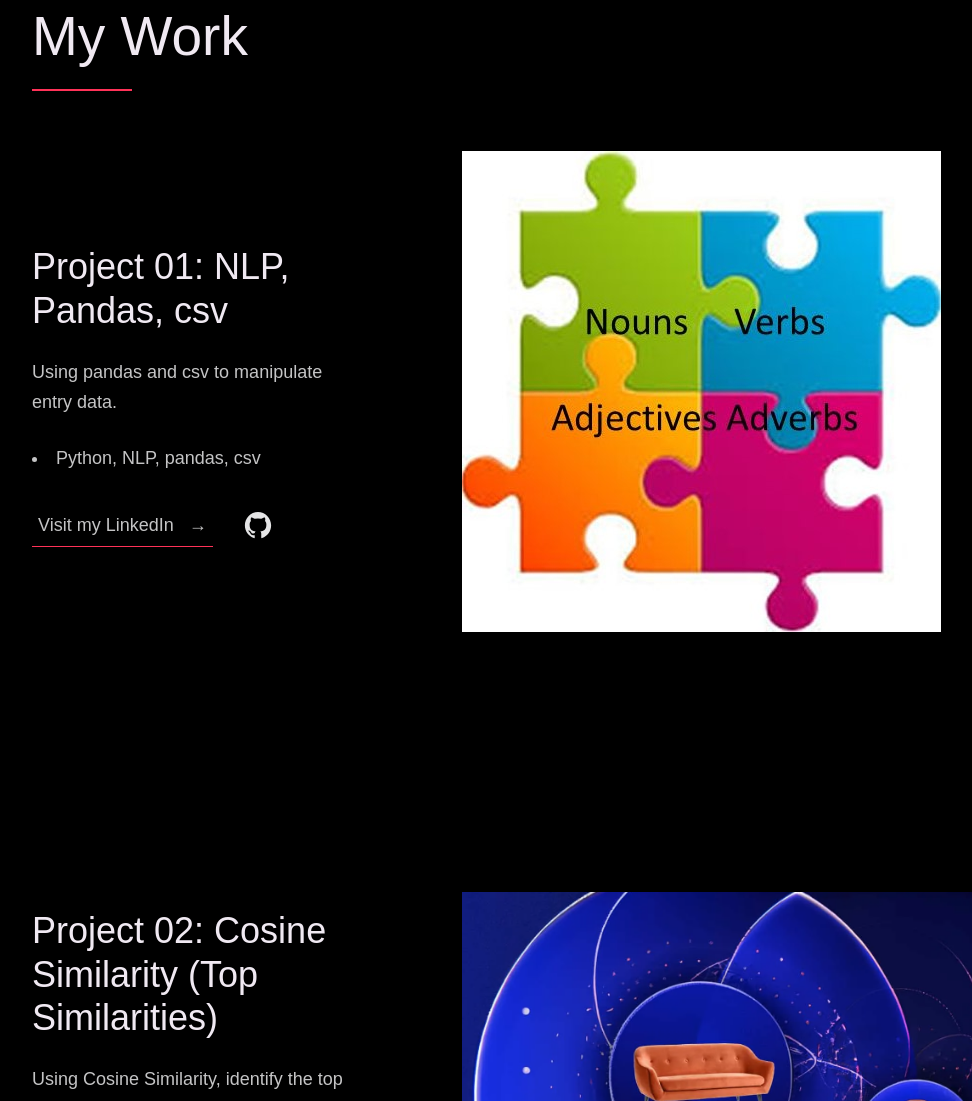
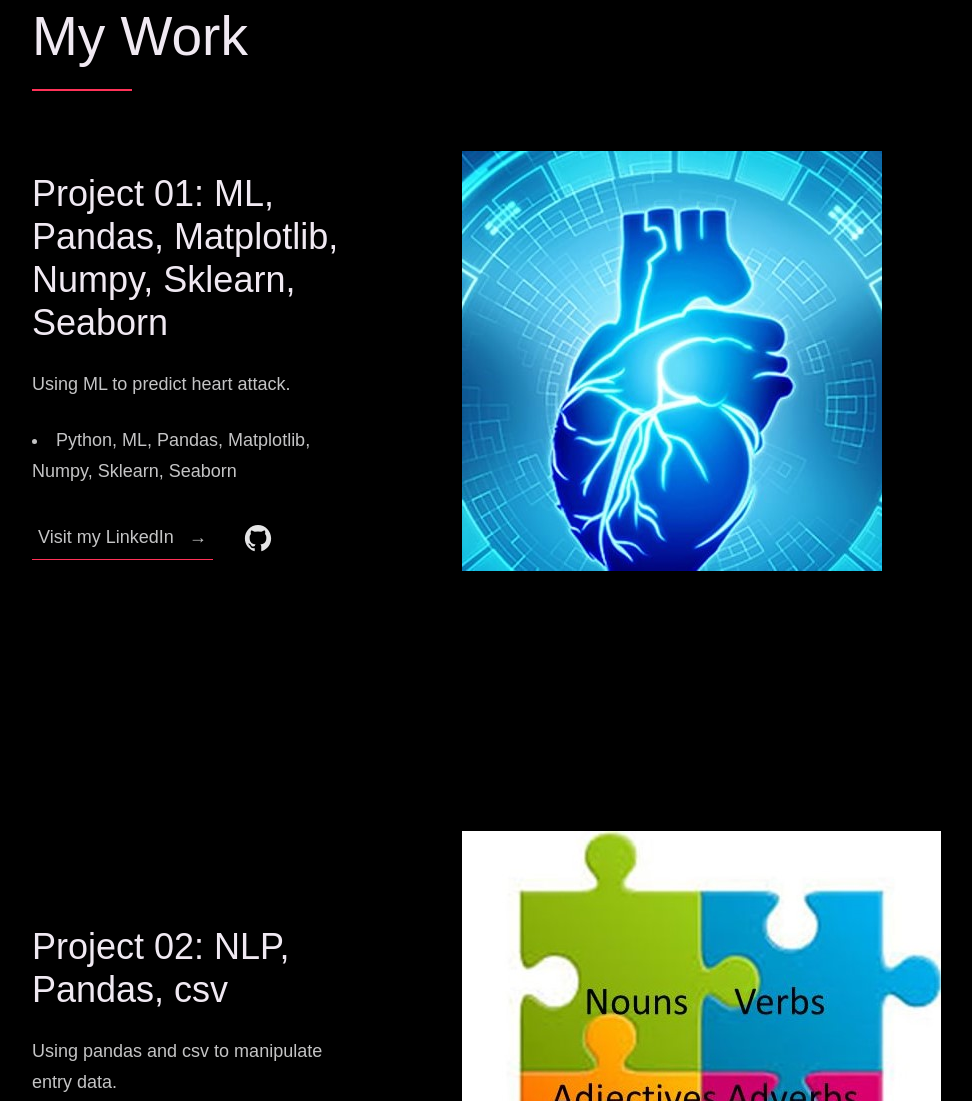
Before and after one commit to Bernardo-Xavier/github_portfolio, a plain HTML site: page index.html in a window 1280 px wide. Shown: the part 917-2018 px from the top of the page, without its empty margins (58-1030 px from the left). Drawn offline with Linux system fonts and the light colour scheme.

Commit message:
Update index.html

```diff
--- a/index.html
+++ b/index.html
@@ -75,10 +75,33 @@
         <div class="work__boxes">
 
           <!-- Each div with the work__box class is a project. -->
+          <div class="work__box">
+            <div class="work__text">
+              <h3>Project 01: ML, Pandas, Matplotlib, Numpy, Sklearn, Seaborn</h3>
+              <p>
+                Using ML to predict heart attack.
+              </p>
+              <ul class="work__list">
+                <li>Python, ML, Pandas, Matplotlib, Numpy, Sklearn, Seaborn</li>
+              </ul>
+
+              <div class="work__links">
+                <a href="https://www.linkedin.com/in/bernardo-xavier-da-silva" target="_blank" class="link__text">
+                  Visit my LinkedIn <span>&rarr;</span>
+                </a>
+                <a href="https://github.com/Bernardo-Xavier/github_portfolio/tree/main/Heart_Attack_Predict" title="View Source Code" target="_blank">
+                  <img src="./images/github.svg" class="work__code" alt="GitHub">
+                </a>
+              </div>
+            </div>
+            <div class="work__image-box">
+              <img src="./images/heart_attack.jpeg" class="work__image" alt="Project 1" />
+            </div>
+          </div>
 
           <div class="work__box">
             <div class="work__text">
-              <h3>Project 01: NLP, Pandas, csv</h3>
+              <h3>Project 02: NLP, Pandas, csv</h3>
               <p>
                 Using pandas and csv to manipulate entry data.
               </p>
@@ -102,7 +125,7 @@
 
           <div class="work__box">
             <div class="work__text">
-              <h3>Project 02: Cosine Similarity (Top Similarities)</h3>
+              <h3>Project 03: Cosine Similarity (Top Similarities)</h3>
               <p>
                 Using Cosine Similarity, identify the top similarities.
               </p>
@@ -126,7 +149,7 @@
 
           <div class="work__box">
             <div class="work__text">
-              <h3>Project 03: Word Vectors</h3>
+              <h3>Project 04: Word Vectors</h3>
               <p>
                 Using Cosine Similarity, calculate the top 5 closest words in meaning.
               </p>
@@ -150,7 +173,7 @@
 
           <div class="work__box">
             <div class="work__text">
-              <h3>Project 04: N-gram - Wordnet</h3>
+              <h3>Project 05: N-gram - Wordnet</h3>
               <p>
                 Identify n-grams in a text and its meaning.
               </p>
@@ -174,7 +197,7 @@
 
           <div class="work__box">
             <div class="work__text">
-              <h3>Project 05: Identify Palindrome</h3>
+              <h3>Project 06: Identify Palindrome</h3>
               <p>
                 Simple code to identify Palindromes.
               </p>
```
